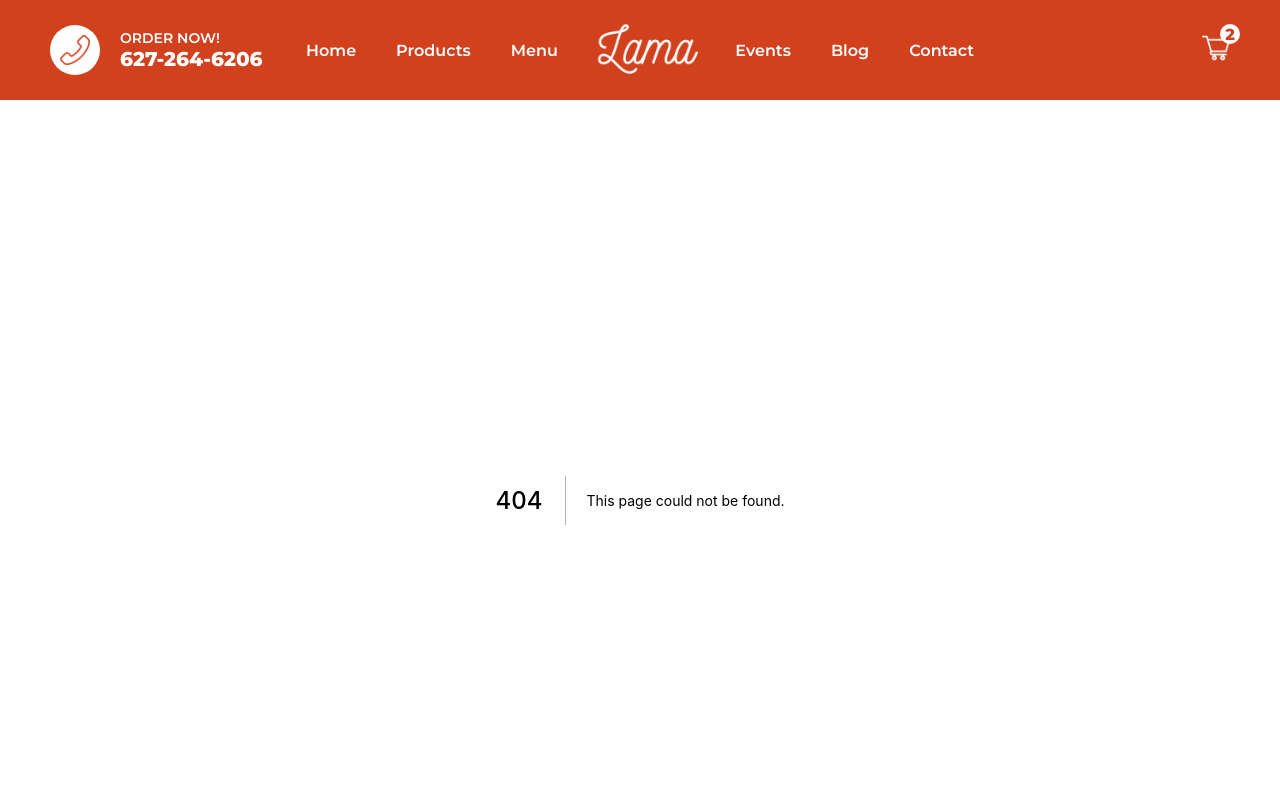
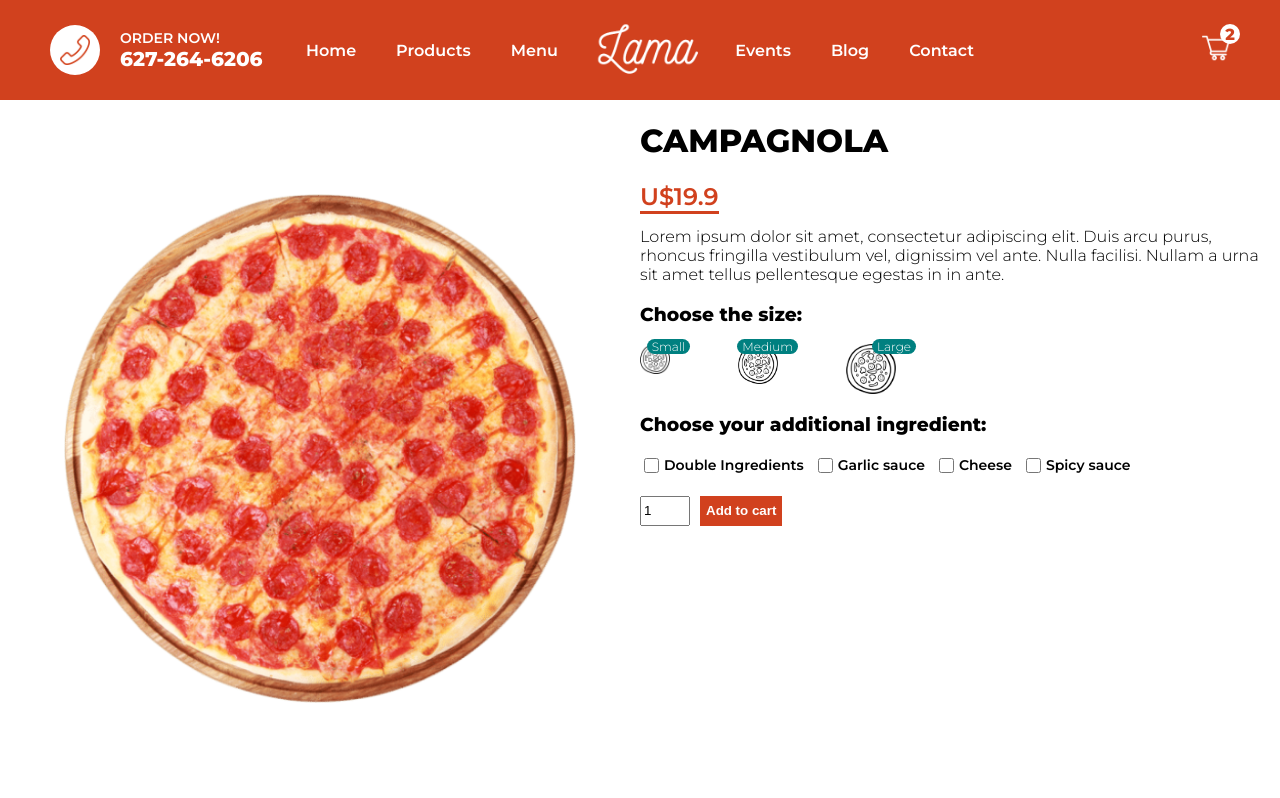
Before and after one commit to ventura01/pizzeria, a Next.js app: page /product/1 in a window 1280 px wide. Before the commit this address had no page. Shown: the top 798 px of the page. Built offline with nearby package versions, Linux system fonts and the light colour scheme.

Commit message:
Product Page

```diff
--- /dev/null
+++ b/pages/product/[id].jsx
@@ -0,0 +1,109 @@
+import React, { useState } from "react";
+import styles from "../../styles/Product.module.css";
+import Image from "next/image";
+
+const Product = () => {
+  const [size, setSize] = useState(0);
+  const pizza = {
+    id: 1,
+    img: "/img/pizza.png",
+    name: "CAMPAGNOLA",
+    price: [19.9, 23.9, 27.9],
+    desc: "Lorem ipsum dolor sit amet, consectetur adipiscing elit. Duis arcu purus, rhoncus fringilla vestibulum vel, dignissim vel ante. Nulla facilisi. Nullam a urna sit amet tellus pellentesque egestas in in ante.",
+  };
+  return (
+    <div className={styles.container}>
+      <div className={styles.left}>
+        <div className={styles.imgContainer}>
+          <Image src={pizza.img} alt="" layout="fill" objectFit="contain" />
+        </div>
+      </div>
+      <div className={styles.right}>
+        <h1 className={styles.title}>{pizza.name}</h1>
+        <span className={styles.price}>U${pizza.price[size]}</span>
+        <p className={styles.desc}>{pizza.desc}</p>
+        <h3 className={styles.choose}>Choose the size:</h3>
+        <div className={styles.sizes}>
+          <div className={styles.size} onClick={() => setSize(0)}>
+            <Image
+              src="/img/size.png"
+              alt=""
+              layout="fill"
+              objectfit="contain"
+            />
+            <span className={styles.number}>Small</span>
+          </div>
+          <div className={styles.size} onClick={() => setSize(1)}>
+            <Image
+              src="/img/size.png"
+              alt=""
+              layout="fill"
+              objectfit="contain"
+            />
+            <span className={styles.number}>Medium</span>
+          </div>
+          <div className={styles.size} onClick={() => setSize(2)}>
+            <Image
+              src="/img/size.png"
+              alt=""
+              layout="fill"
+              objectfit="contain"
+            />
+            <span className={styles.number}>Large</span>
+          </div>
+        </div>
+        <h3 className={styles.choose}>Choose your additional ingredient:</h3>
+        <div className={styles.ingredients}>
+          <div className={styles.option}>
+            <input
+              type="checkbox"
+              name="double"
+              id="double"
+              className={styles.checkbox}
+            />
+            <label htmlFor="double">Double Ingredients</label>
+          </div>
+          <div className={styles.option}>
+            <input
+              type="checkbox"
+              name="garlic"
+              id="garlic"
+              className={styles.checkbox}
+            />
+            <label htmlFor="garlic">Garlic sauce</label>
+          </div>
+          <div className={styles.option}>
+            <input
+              type="checkbox"
+              name="cheese"
+              id="cheese"
+              className={styles.checkbox}
+            />
+            <label htmlFor="cheese">Cheese</label>
+          </div>
+          <div className={styles.option}>
+            <input
+              type="checkbox"
+              name="spicy"
+              id="spicy"
+              className={styles.checkbox}
+            />
+            <label htmlFor="spicy">Spicy sauce</label>
+          </div>
+        </div>
+        <div className={styles.add}>
+          <input
+            type="number"
+            name="qty"
+            id="qty"
+            defaultValue={1}
+            className={styles.quantity}
+          />
+          <button className={styles.button}>Add to cart</button>
+        </div>
+      </div>
+    </div>
+  );
+};
+
+export default Product;
--- /dev/null
+++ b/styles/Product.module.css
@@ -0,0 +1,87 @@
+.container{
+    height: calc(100vh - 100px);
+    display: flex;
+}
+.left{
+    flex: 1;
+    width: 100%;
+    display: flex;
+    justify-content: center;
+    align-items: center;
+}
+.right{
+    flex: 1;
+}
+.imgContainer{
+    width: 80%;
+    height: 80%;
+    position: relative;
+}
+.price{
+    color: var(--primary-color);
+    font-size: 24px;
+    font-weight: 600;
+    border-bottom: 3px solid var(--primary-color);
+}
+.sizes{
+    display: flex;
+    justify-content: space-between;
+    width: 40%;
+}
+.size{
+    width: 30px;
+    height: 30px;
+    position: relative;
+    cursor: pointer;
+}
+.size:nth-child(2){
+    width: 40px;
+    height: 40px;
+}
+.size:last-child{
+    width: 50px;
+    height: 50px;
+}
+.number{
+    position: absolute;
+    top: -5px;
+    right: -20px;
+    background-color: teal;
+    color: white;
+    font-size: 12px;
+    padding: 0 5px;
+    border-radius: 10px;
+    -webkit-border-radius: 10px;
+    -moz-border-radius: 10px;
+    -ms-border-radius: 10px;
+    -o-border-radius: 10px;
+}
+.ingredients{
+    display: flex;
+    margin-bottom: 20px;
+}
+.option{
+    font-weight: 600;
+    font-size: 14px;
+    align-items: center;
+    display: flex;
+    margin-right: 10px;
+}
+.checkbox{
+    margin-right: 5px;
+    width: 15px;
+    height: 15px;
+}
+.quantity{
+    width: 50px;
+    height: 30px;
+}
+.button{
+    border: none;
+    background-color: var(--primary-color);
+    color: white;
+    cursor: pointer;
+    font-weight: 600;
+    margin-left: 10px;
+    height: 30px;
+}
--- a/styles/ProductCard.module.css
+++ b/styles/ProductCard.module.css
@@ -1,5 +1,5 @@
 .container{
-    width: 30%;
+    width: 22%;
     padding: 10px;
     display: flex;
     flex-direction: column;
```
